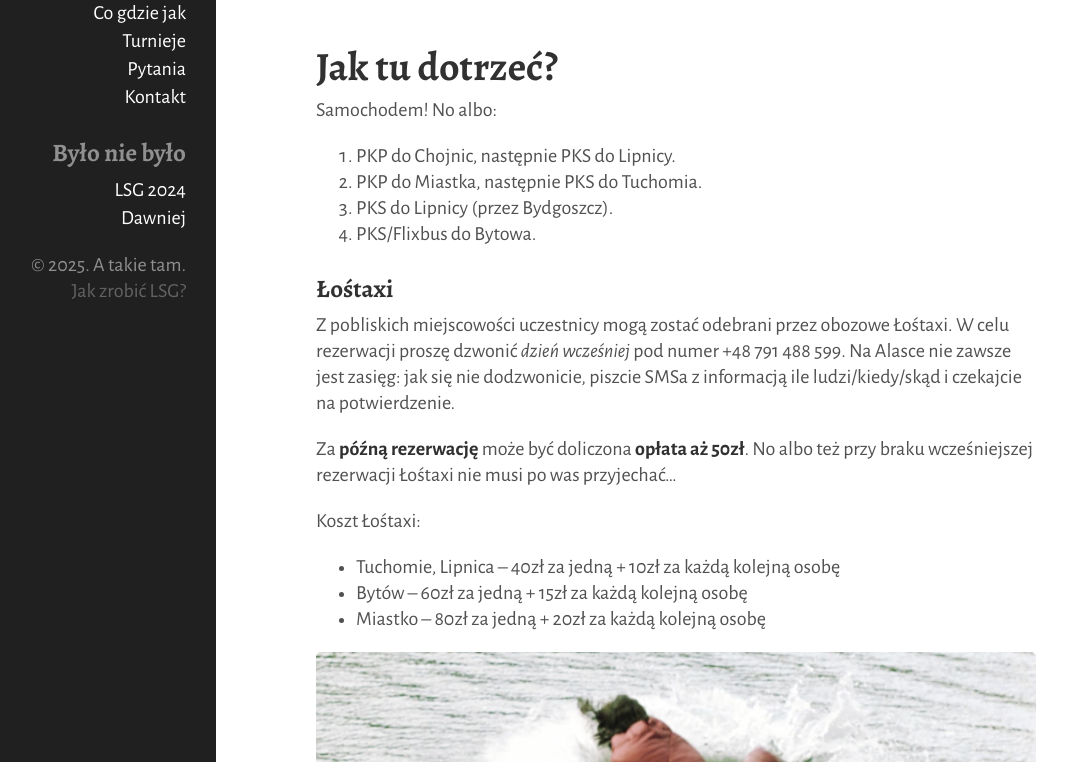
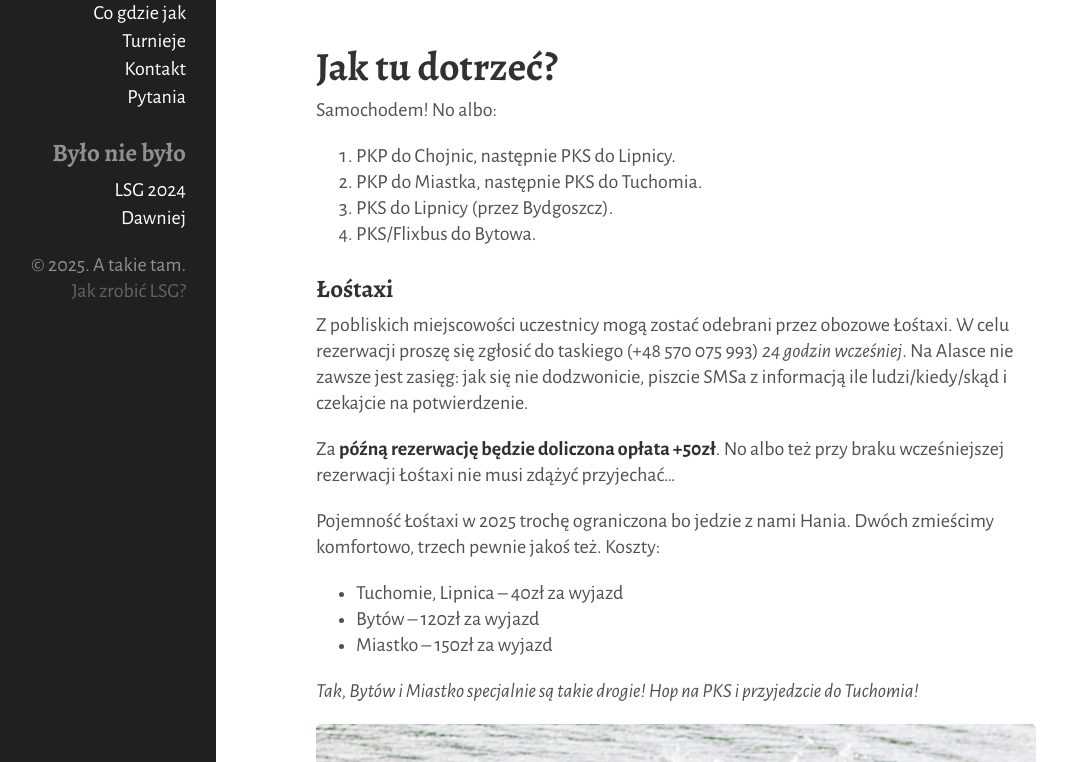
Before and after one commit to tasuki/lsg, a Jekyll site: the page built from _pages/jak-dotrzec.md, in a window 1280 px wide and 1400 px high. Shown: the part 638-1400 px from the top of the window, without its empty margins (144-1211 px from the left). Built offline with Jekyll 4.4.1, drawn with Linux system fonts in a browser that asks for light colours.

Commit message:
Łośtax

```diff
--- a/_includes/sidebar.html
+++ b/_includes/sidebar.html
@@ -23,8 +23,8 @@
       <a class="sidebar-nav-item" href="/jak-dotrzec">Jak tu dotrzeć</a>
       <a class="sidebar-nav-item" href="/co-gdzie">Co gdzie jak</a>
       <a class="sidebar-nav-item" href="/turnieje">Turnieje</a>
+      <a class="sidebar-nav-item" href="/kontakt">Kontakt</a>
       <a class="sidebar-nav-item" href="/faq">Pytania</a>
-      <a class="sidebar-nav-item" href="/kontakt">Kontakt</a>
       <h3>Było nie było</h3>
       <a class="sidebar-nav-item" href="/2024">LSG 2024</a>
       <a class="sidebar-nav-item" href="/dawniej">Dawniej</a>
--- a/_pages/jak-dotrzec.md
+++ b/_pages/jak-dotrzec.md
@@ -23,14 +23,17 @@ Samochodem! No albo:
 
 ### Łośtaxi
 
-Z pobliskich miejscowości uczestnicy mogą zostać odebrani przez obozowe Łośtaxi. W celu rezerwacji proszę dzwonić *dzień wcześniej* pod numer +48 791 488 599. Na Alasce nie zawsze jest zasięg: jak się nie dodzwonicie, piszcie SMSa z informacją ile ludzi/kiedy/skąd i czekajcie na potwierdzenie.
+Z pobliskich miejscowości uczestnicy mogą zostać odebrani przez obozowe Łośtaxi. W celu rezerwacji proszę się zgłosić do taskiego (+48 570 075 993) *24 godzin wcześniej*. Na Alasce nie zawsze jest zasięg: jak się nie dodzwonicie, piszcie SMSa z informacją ile ludzi/kiedy/skąd i czekajcie na potwierdzenie.
 
-Za **późną rezerwację** może być doliczona **opłata aż 50zł**. No albo też przy braku wcześniejszej rezerwacji Łośtaxi nie musi po was przyjechać...
+Za **późną rezerwację będzie doliczona opłata +50zł**. No albo też przy braku wcześniejszej rezerwacji Łośtaxi nie musi zdążyć przyjechać...
 
-Koszt Łośtaxi:
+Pojemność Łośtaxi w 2025 trochę ograniczona bo jedzie z nami Hania. Dwóch zmieścimy komfortowo, trzech pewnie jakoś też. Koszty:
 
-- Tuchomie, Lipnica -- 40zł za jedną + 10zł za każdą kolejną osobę
-- Bytów -- 60zł za jedną + 15zł za każdą kolejną osobę
-- Miastko -- 80zł za jedną + 20zł za każdą kolejną osobę
+- Tuchomie, Lipnica -- 40zł za wyjazd
+- Bytów -- 120zł za wyjazd
+- Miastko -- 150zł za wyjazd
+
+
+*Tak, Bytów i Miastko specjalnie są takie drogie! Hop na PKS i przyjedzcie do Tuchomia!*
 
 ![spiwor](/public/spiwor.jpg)
```
